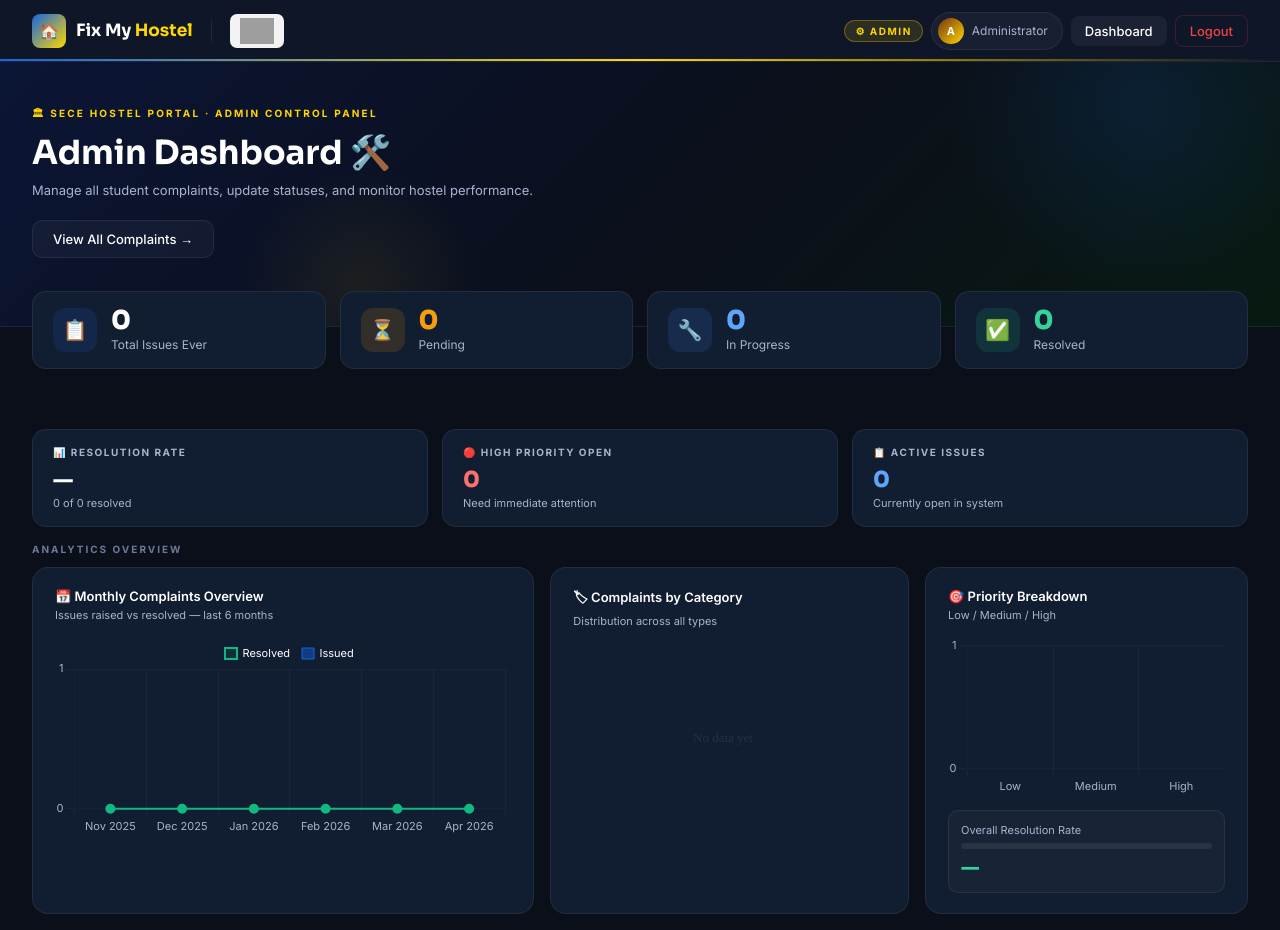
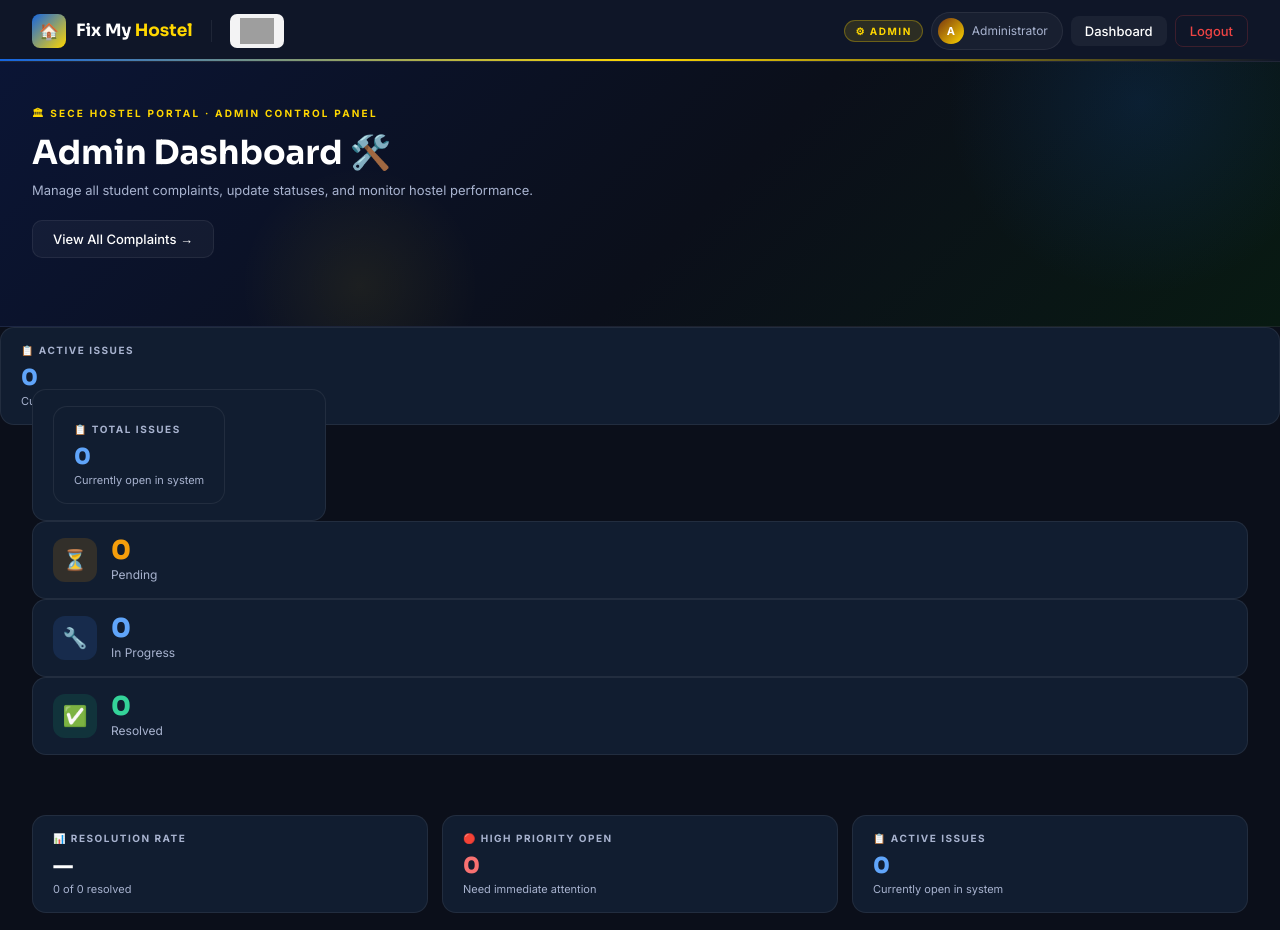
Before and after one commit to Ragul-20/Hostel_Fix, a Flask app: page /welcome in a window 1280 px wide. Shown: the top 930 px of the page. Run offline with Flask 3, Linux system fonts and the light colour scheme; the visitor is signed in with stand-in values (Sample User, id 1); data comes from the database, SQL or seed files in the repository; data that the repository does not hold is empty; a map, chart or similar area stays blank; grey boxes are pictures that could not be loaded.

Commit message:
Add info card for active issues and total issues

```diff
--- a/templates/welcome.html
+++ b/templates/welcome.html
@@ -310,12 +310,24 @@
   </div>
 </section>
 
+   <div class="info-card">
+      <div class="ic-label">📋 Active Issues</div>
+      <div class="ic-val" style="color:#60a5fa;">{{ stats.active }}</div>
+      <div class="ic-sub">Currently open in system</div>
+    </div>
+  </div>
+
+
 <!-- STAT STRIP -->
 <div class="stats-wrap">
   <div class="stats-strip">
     <div class="s-card">
-      <div class="s-icon si-blue">📋</div>
-      <div><div class="s-num">{{ stats.active }}</div><div class="s-lbl">{% if role == 'admin' %}Total Issues Ever{% else %}My Total Complaints{% endif %}</div></div>
+     <div class="info-card">
+      <div class="ic-label">📋 Total issues</div>
+      <div class="ic-val" style="color:#60a5fa;">{{ stats.active }}</div>
+      <div class="ic-sub">Currently open in system</div>
+    </div>
+  </div>
     </div>
     <div class="s-card c-orange">
       <div class="s-icon si-orange">⏳</div>
```
